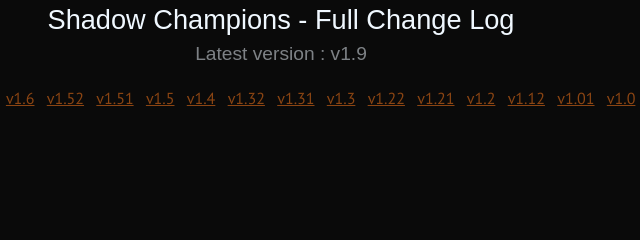
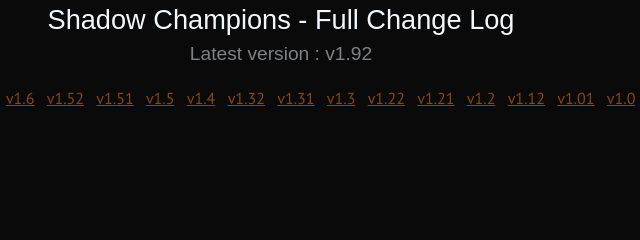
Before and after one commit to williamNadeauGervais/SC-Log, a plain HTML site: page index.html in a window 1280 px wide. Shown: the top 240 px of the page, 359-999 px from the left. Drawn offline with Linux system fonts and the light colour scheme; a web font is replaced by a local one.

Commit message:
the early bird catches the worm

```diff
--- a/index.html
+++ b/index.html
@@ -38,7 +38,7 @@
 <body>
     <header>
         <p id="titre">Shadow Champions - Full Change Log</p>
-        <p id="soustitre">Latest version : v1.9</p>
+        <p id="soustitre">Latest version : v1.92</p>
     </header>
     <nav>
         <ul>
```
